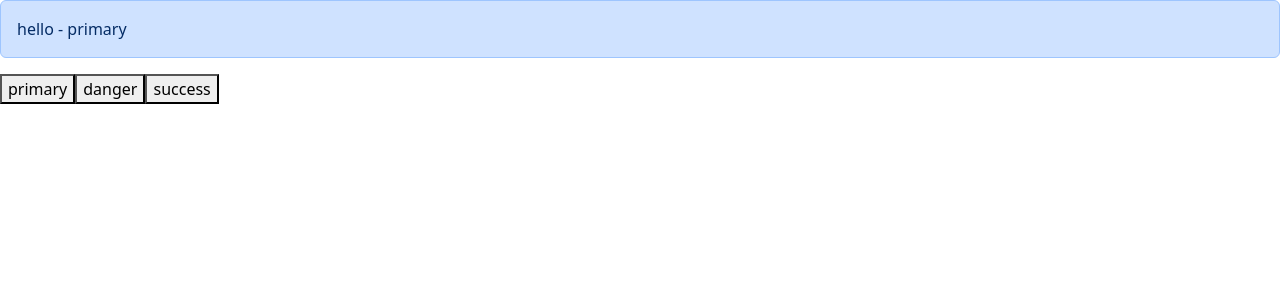
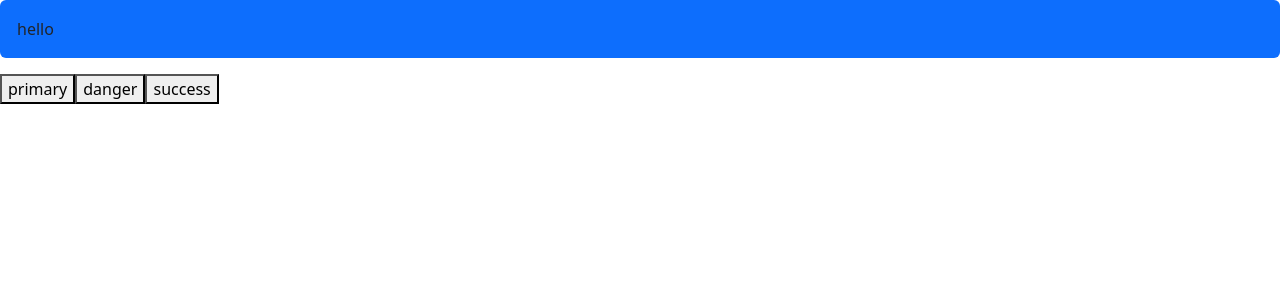
Before and after one commit to andreaborelli/angular17-demo, an Angular app: page / in a window 1280 px wide. Shown: the top 300 px of the page. Built offline with nearby package versions, Linux system fonts and the light colour scheme.

Commit message:
Bootstrap CSS via CDN Typed Version

```diff
--- a/src/app/app.component.ts
+++ b/src/app/app.component.ts
@@ -1,5 +1,10 @@
 import { Component } from '@angular/core';
 import { NgClass } from '@angular/common';
+
+type Alert = {
+  msg: string;
+  type: 'primary' | 'danger' | 'success'
+}
 
 @Component({
   selector: 'app-root',
@@ -12,12 +17,12 @@ import { NgClass } from '@angular/common';
     <div
       class="alert"
       [ngClass]="{
-        'alert-primary': alert.type === 'primary',
-        'alert-danger': alert.type === 'danger',
-        'alert-success': alert.type === 'success',
+        'bg-primary': alert.type === 'primary',
+        'bg-danger': alert.type === 'danger',
+        'bg-success': alert.type === 'success',
       }"
     >
-    {{ alert.msg }} - {{ alert.type }}
+        {{ alert.msg }}
     </div>
 
     <button (click)="alert = {msg: 'hello 1', type: 'primary'}">primary</button>
@@ -33,9 +38,23 @@ import { NgClass } from '@angular/common';
 })
 export class AppComponent {
 
-  alert = {
+  alert: Alert = {
     msg: 'hello',
     type: 'primary' // tipo di classe css che voglio applicare
   }
 
+
+  /*
+    TYPED VERSION
+
+    una soluzione alternativa in cui l'oggetto alert è tipizzato al type custom che abbiamo chiamato Alert.
+
+    Il vantaggio di questo approccio è che, grazie alla Union Type
+    type: 'primary' | 'danger' | 'success'
+    non sarà possibile inserire degli alert type con stringhe errate.
+
+    Ad esempio, il seguente codice restituirebbe un'eccezione a compile time, perché xyz non è un valore valido per la proprietà type:
+
+    alert = { msg: 'hello', type: 'xyz' }*/
+
 }
```
